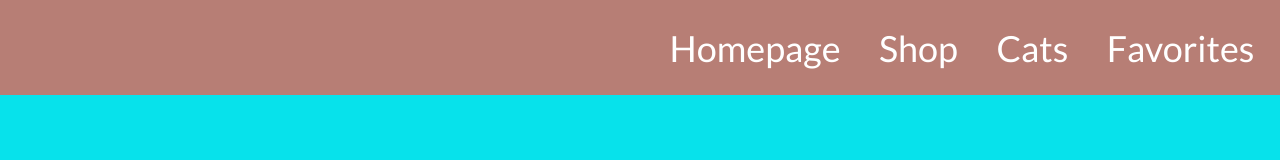
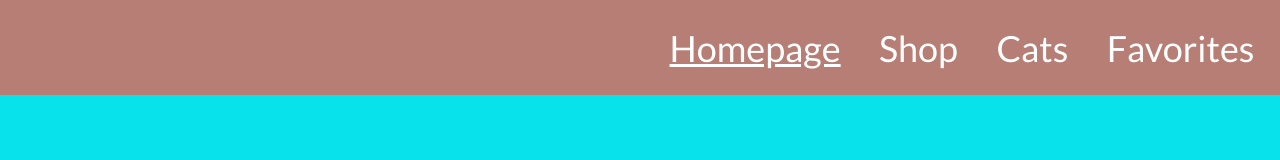
Before and after one commit to vDalken/cat-store, a React (Vite) app: page / in a window 1280 px wide. Shown: the top 160 px of the page. Built offline with nearby package versions, Linux system fonts and the light colour scheme; a web font is replaced by a local one.

Commit message:
little bug solved

```diff
--- a/src/components/NavigationBar/index.tsx
+++ b/src/components/NavigationBar/index.tsx
@@ -44,7 +44,7 @@ export const NavigationBar = () => {
         </LogoContainer>*/}
         <Ul>
           <li>
-            <NavigationLink to="/cat-store">Homepage</NavigationLink>
+            <NavigationLink to="/">Homepage</NavigationLink>
           </li>
           <li>
             <div onClick={handleShopLinkClick}>
```
